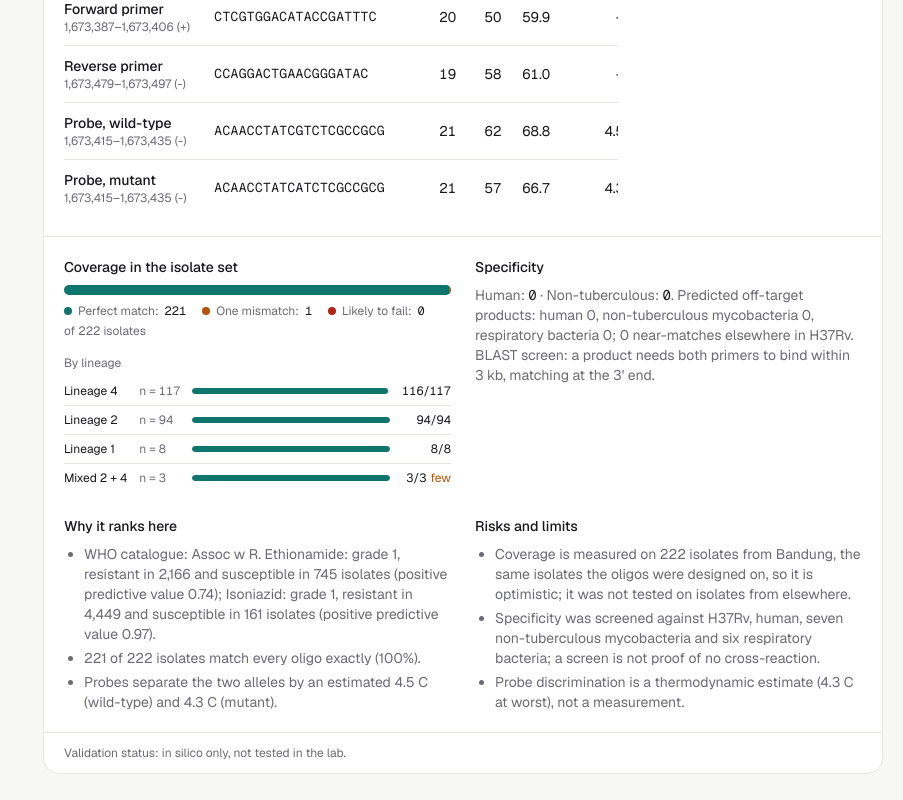
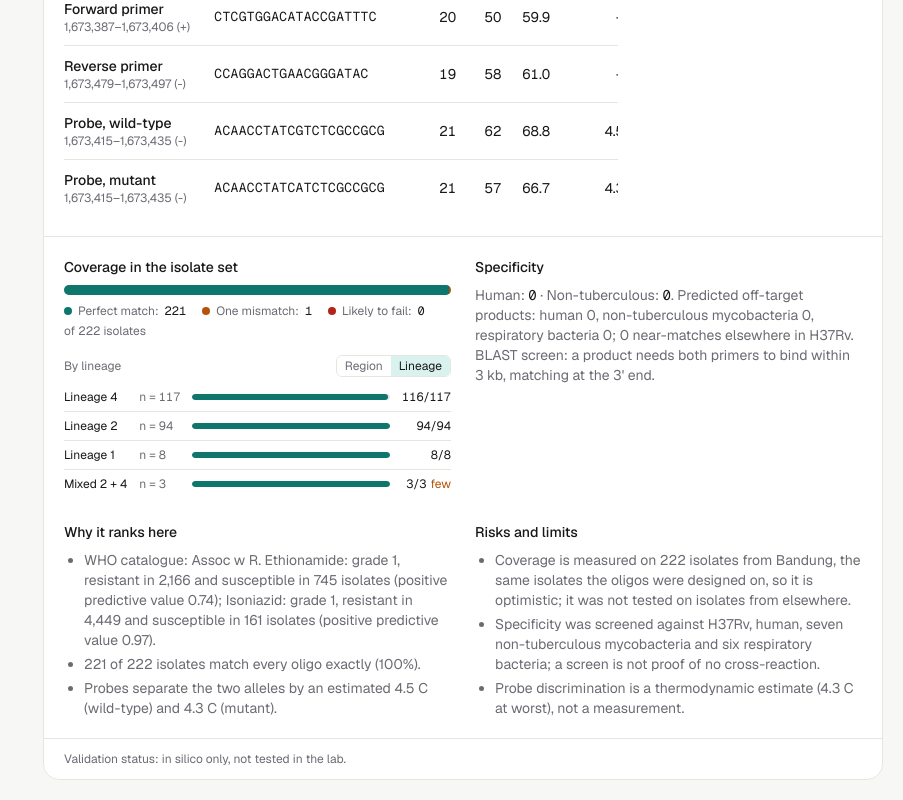
Before and after one commit to blueguy42/ResistTB, a Next.js app in the folder web/: page / in a window 1280 px wide. Shown: the part 1619-2419 px from the top of the page, without its empty margins (377-1280 px from the left). Built offline with nearby package versions, Linux system fonts and the light colour scheme.

Commit message:
Show the region switch whenever region data exists
The coverage switch (Region | Lineage) was hidden unless a report held more than one region, so it
did not appear on the page's starting report. It now shows whenever a report has region data and
still starts on Region when there is more than one.

```diff
--- a/web/components/ReportView.tsx
+++ b/web/components/ReportView.tsx
@@ -67,8 +67,9 @@ type Groups = NonNullable<Candidate["coverage"]["by_lineage"]>;
 function CoverageGroups({ coverage }: { coverage: Candidate["coverage"] }) {
   const lineages = coverage.by_lineage;
   const regions = coverage.by_region;
-  const hasRegions = !!regions && Object.keys(regions).length > 1;
-  const [mode, setMode] = useState<"lineage" | "region">(hasRegions ? "region" : "lineage");
+  const hasRegions = !!regions && Object.keys(regions).length > 0; // the switch shows whenever region data exists
+  const manyRegions = !!regions && Object.keys(regions).length > 1; // and starts on regions when there is more than one
+  const [mode, setMode] = useState<"lineage" | "region">(manyRegions ? "region" : "lineage");
   const active = mode === "region" && hasRegions ? "region" : "lineage";
   const by: Groups | undefined = active === "region" ? regions : lineages;
   if (!by) return null;
```
